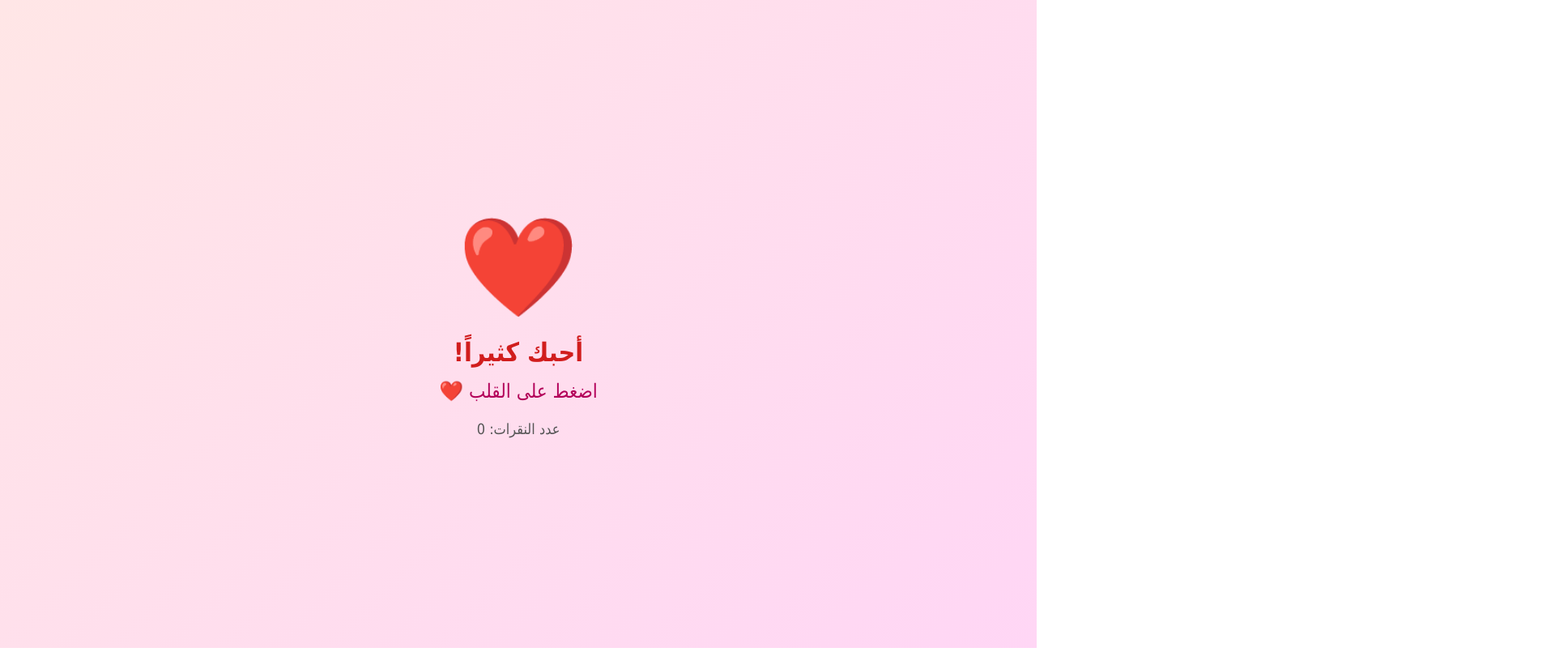
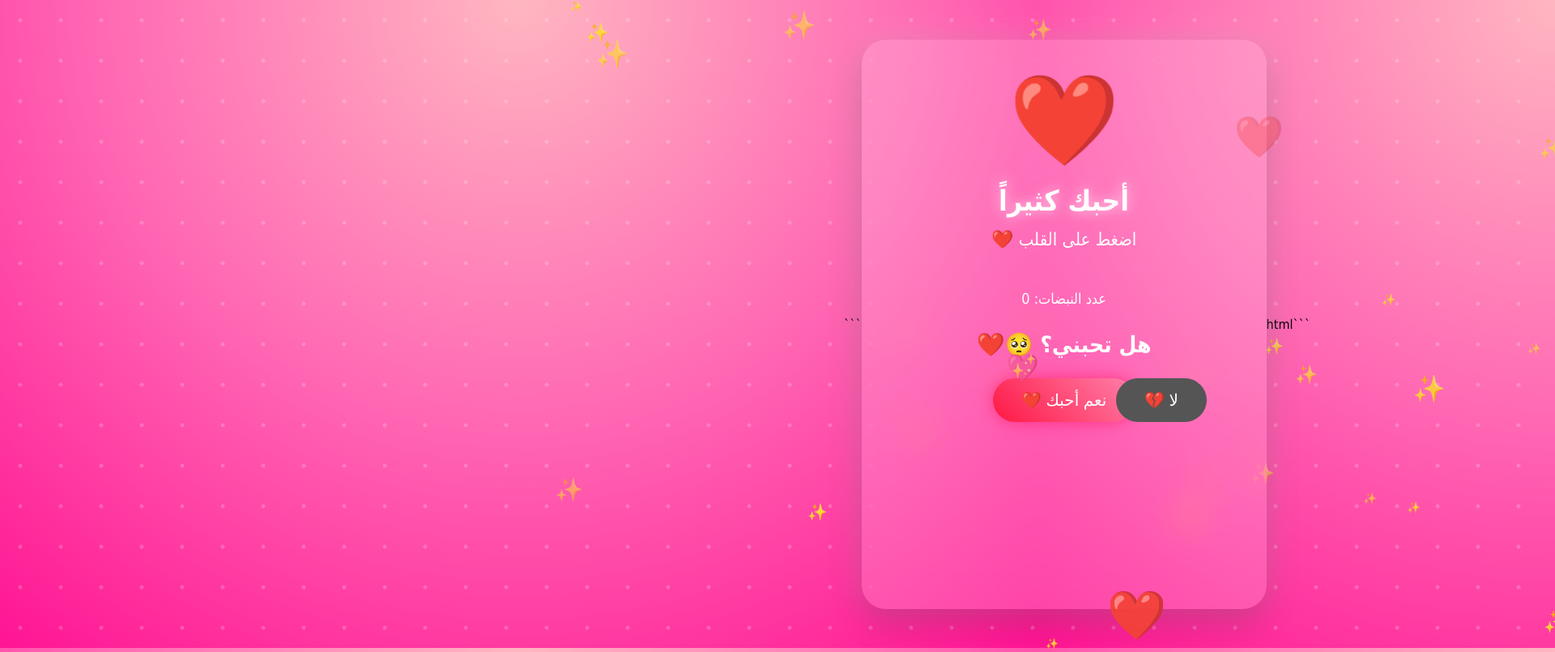
Before and after one commit to es1l1/romantic-gift, a plain HTML site: page index.html in a window 1280 px wide. Shown: the top 805 px of the page at 81% size, 1920 px wide, since content can reach past the window. Drawn offline with Linux system fonts and the light colour scheme.

Commit message:
Update index.html

````diff
--- a/index.html
+++ b/index.html
@@ -1,9 +1,9 @@
+```html
 <!DOCTYPE html>
 <html lang="ar" dir="rtl">
 <head>
 <meta charset="UTF-8">
 <meta name="viewport" content="width=device-width, initial-scale=1.0">
-
 <title>رسالة حب ❤️</title>
 
 <style>
@@ -14,67 +14,165 @@
 }
 
 body{
-    height:100vh;
+    min-height:100vh;
+    overflow:hidden;
+    font-family:'Tahoma',sans-serif;
     display:flex;
-    flex-direction:column;
     justify-content:center;
     align-items:center;
-    background:linear-gradient(135deg,#ffe6e6,#ffd6f5);
-    font-family:Tahoma,sans-serif;
-    overflow:hidden;
+    background:
+    radial-gradient(circle at top,#ffb6c1,#ff69b4,#ff1493);
+    position:relative;
+}
+
+/* خلفية متحركة */
+body::before{
+    content:"";
+    position:absolute;
+    width:200%;
+    height:200%;
+    background:
+    radial-gradient(circle,rgba(255,255,255,.2) 2px,transparent 3px);
+    background-size:50px 50px;
+    animation:moveBg 30s linear infinite;
+}
+
+@keyframes moveBg{
+    from{transform:translate(0,0);}
+    to{transform:translate(-300px,-300px);}
+}
+
+.card{
+    position:relative;
+    z-index:10;
+    width:90%;
+    max-width:500px;
+    padding:35px;
+    text-align:center;
+
+    background:rgba(255,255,255,.18);
+    backdrop-filter:blur(20px);
+    border-radius:30px;
+
+    box-shadow:
+    0 15px 40px rgba(0,0,0,.2),
+    0 0 40px rgba(255,255,255,.2);
 }
 
 .heart{
-    font-size:120px;
+    font-size:110px;
     cursor:pointer;
+    user-select:none;
     animation:beat 1s infinite;
-    transition:transform .3s;
-    user-select:none;
-}
-
-.heart:hover{
-    transform:scale(1.2);
 }
 
 @keyframes beat{
-    0%,100%{transform:scale(1);}
-    50%{transform:scale(1.15);}
+    0%,100%{
+        transform:scale(1);
+    }
+    50%{
+        transform:scale(1.2);
+    }
 }
 
-h1{
-    color:#d11d1d;
-    margin-top:15px;
+.title{
+    color:white;
+    font-size:35px;
+    margin:15px 0;
+    text-shadow:0 0 15px rgba(255,255,255,.7);
 }
 
-#message{
-    margin-top:15px;
-    font-size:24px;
-    color:#b30059;
-    min-height:40px;
-    text-align:center;
+.message{
+    color:white;
+    font-size:22px;
+    min-height:60px;
+    margin-top:10px;
 }
 
-#counter{
-    margin-top:10px;
-    color:#555;
+.counter{
+    color:#fff;
+    margin-top:15px;
     font-size:18px;
 }
 
-.floating-heart{
-    position:absolute;
-    font-size:30px;
-    animation:floatUp 3s linear forwards;
-    pointer-events:none;
+.question{
+    margin-top:30px;
+    color:white;
+    font-size:28px;
+    font-weight:bold;
 }
 
-@keyframes floatUp{
+.buttons{
+    position:relative;
+    width:100%;
+    height:180px;
+    margin-top:25px;
+}
+
+button{
+    border:none;
+    border-radius:50px;
+    padding:15px 35px;
+    font-size:20px;
+    cursor:pointer;
+    transition:.3s;
+}
+
+#yesBtn{
+    background:linear-gradient(45deg,#ff1744,#ff80ab);
+    color:white;
+    box-shadow:0 0 20px rgba(255,0,80,.5);
+}
+
+#yesBtn:hover{
+    transform:scale(1.1);
+}
+
+#noBtn{
+    position:absolute;
+    background:#555;
+    color:white;
+    left:65%;
+    top:0;
+}
+
+.result{
+    margin-top:20px;
+    font-size:28px;
+    color:white;
+    font-weight:bold;
+    min-height:50px;
+}
+
+.floating-heart{
+    position:fixed;
+    pointer-events:none;
+    z-index:999;
+    animation:fly 4s linear forwards;
+}
+
+@keyframes fly{
     0%{
         opacity:1;
         transform:translateY(0) scale(1);
     }
+
     100%{
         opacity:0;
-        transform:translateY(-250px) scale(1.8);
+        transform:translateY(-120vh) scale(2);
+    }
+}
+
+.sparkle{
+    position:absolute;
+    color:white;
+    animation:sparkle 2s linear infinite;
+}
+
+@keyframes sparkle{
+    50%{
+        transform:scale(1.5);
+        opacity:.5;
     }
 }
 </style>
@@ -82,64 +180,226 @@ h1{
 
 <body>
 
-<div class="heart" id="heart">❤️</div>
+<div class="card">
 
-<h1>أحبك كثيراً!</h1>
+    <div class="heart" id="heart">❤️</div>
 
-<div id="message">اضغط على القلب ❤️</div>
+    <h1 class="title">أحبك كثيراً</h1>
 
-<div id="counter">عدد النقرات: 0</div>
+    <div class="message" id="message">
+        اضغط على القلب ❤️
+    </div>
+
+    <div class="counter" id="counter">
+        عدد النبضات: 0
+    </div>
+
+    <div class="question">
+        هل تحبني؟ 🥺❤️
+    </div>
+
+    <div class="buttons">
+
+        <button id="yesBtn">
+            نعم أحبك ❤️
+        </button>
+
+        <button id="noBtn">
+            لا 💔
+        </button>
+
+    </div>
+
+    <div class="result" id="result"></div>
+
+</div>
 
 <script>
+
 const heart = document.getElementById("heart");
 const message = document.getElementById("message");
 const counter = document.getElementById("counter");
 
+const yesBtn = document.getElementById("yesBtn");
+const noBtn = document.getElementById("noBtn");
+const result = document.getElementById("result");
+
 let clicks = 0;
 
 const messages = [
-    "أنت أجمل شيء في حياتي ❤️",
-    "كل نبضة قلب تقول أحبك 💖",
-    "وجودك يجعل الحياة أجمل 🌹",
-    "أحبك أكثر في كل ثانية 💘",
-    "أنت سعادتي وراحتي ❤️",
-    "أنت نبض القلب 💓"
+"أنت أجمل شخص في حياتي ❤️",
+"كل نبضة من قلبي تنادي باسمك 💖",
+"وجودك يجعل أيامي أجمل 🌹",
+"أحبك أكثر من الأمس وأقل من الغد ❤️",
+"أنت سعادتي وراحتي وطمأنينتي 💕",
+"أنت أجمل هدية من القدر 💘",
+"قلبي اختارك دون تردد ❤️"
 ];
 
-heart.addEventListener("click", (e) => {
+heart.addEventListener("click",()=>{
 
     clicks++;
-    counter.textContent = `عدد النقرات: ${clicks}`;
 
-    const randomMessage =
-        messages[Math.floor(Math.random() * messages.length)];
+    counter.innerHTML =
+    `عدد النبضات: ${clicks}`;
 
-    message.textContent = randomMessage;
+    const random =
+    messages[Math.floor(Math.random()*messages.length)];
 
-    // تكبير القلب عند النقر
-    heart.style.transform = "scale(1.4)";
-    setTimeout(() => {
-        heart.style.transform = "scale(1)";
-    }, 200);
+    message.innerHTML = random;
 
-    // إنشاء قلب متطاير
-    const floatingHeart = document.createElement("div");
-    floatingHeart.classList.add("floating-heart");
-    floatingHeart.innerHTML = "❤️";
+    createHeartRain(8);
+});
 
-    floatingHeart.style.left =
-        (e.clientX - 15) + "px";
+/* زر نعم */
 
-    floatingHeart.style.top =
-        (e.clientY - 15) + "px";
+yesBtn.addEventListener("click",()=>{
 
-    document.body.appendChild(floatingHeart);
+    result.innerHTML =
+    "🥰 كنت أعلم ذلك! أحبك أكثر مما تتخيل ❤️";
 
-    setTimeout(() => {
-        floatingHeart.remove();
-    }, 3000);
+    createHeartRain(80);
+
+    yesBtn.style.transform = "scale(1.25)";
 });
+
+/* زر لا يهرب */
+
+function moveNoButton(){
+
+    const container =
+    document.querySelector(".buttons");
+
+    const maxX =
+    container.clientWidth -
+    noBtn.offsetWidth;
+
+    const maxY =
+    container.clientHeight -
+    noBtn.offsetHeight;
+
+    const x =
+    Math.random()*maxX;
+
+    const y =
+    Math.random()*maxY;
+
+    noBtn.style.left = x + "px";
+    noBtn.style.top = y + "px";
+}
+
+/* كمبيوتر */
+noBtn.addEventListener(
+"mouseenter",
+moveNoButton
+);
+
+/* هاتف */
+noBtn.addEventListener(
+"touchstart",
+function(e){
+    e.preventDefault();
+    moveNoButton();
+}
+);
+
+/* يهرب عند الاقتراب بالإصبع */
+document.addEventListener(
+"touchmove",
+function(e){
+
+    const touch =
+    e.touches[0];
+
+    const rect =
+    noBtn.getBoundingClientRect();
+
+    const centerX =
+    rect.left + rect.width/2;
+
+    const centerY =
+    rect.top + rect.height/2;
+
+    const distance =
+    Math.hypot(
+        touch.clientX-centerX,
+        touch.clientY-centerY
+    );
+
+    if(distance < 100){
+        moveNoButton();
+    }
+}
+);
+
+/* قلوب متطايرة */
+
+function createHeartRain(count){
+
+    for(let i=0;i<count;i++){
+
+        const heart =
+        document.createElement("div");
+
+        heart.className =
+        "floating-heart";
+
+        heart.innerHTML =
+        ["❤️","💖","💕","💘","💝"]
+        [Math.floor(Math.random()*5)];
+
+        heart.style.left =
+        Math.random()*100 + "vw";
+
+        heart.style.top =
+        "100vh";
+
+        heart.style.fontSize =
+        (20 + Math.random()*40) + "px";
+
+        document.body.appendChild(heart);
+
+        setTimeout(()=>{
+            heart.remove();
+        },4000);
+    }
+}
+
+/* قلوب مستمرة بالخلفية */
+
+setInterval(()=>{
+    createHeartRain(1);
+},1200);
+
+/* نجوم لامعة */
+
+for(let i=0;i<25;i++){
+
+    const star =
+    document.createElement("div");
+
+    star.className =
+    "sparkle";
+
+    star.innerHTML = "✨";
+
+    star.style.left =
+    Math.random()*100 + "vw";
+
+    star.style.top =
+    Math.random()*100 + "vh";
+
+    star.style.fontSize =
+    (10+Math.random()*20)+"px";
+
+    star.style.animationDelay =
+    Math.random()*2+"s";
+
+    document.body.appendChild(star);
+}
+
 </script>
 
 </body>
 </html>
+```
````
